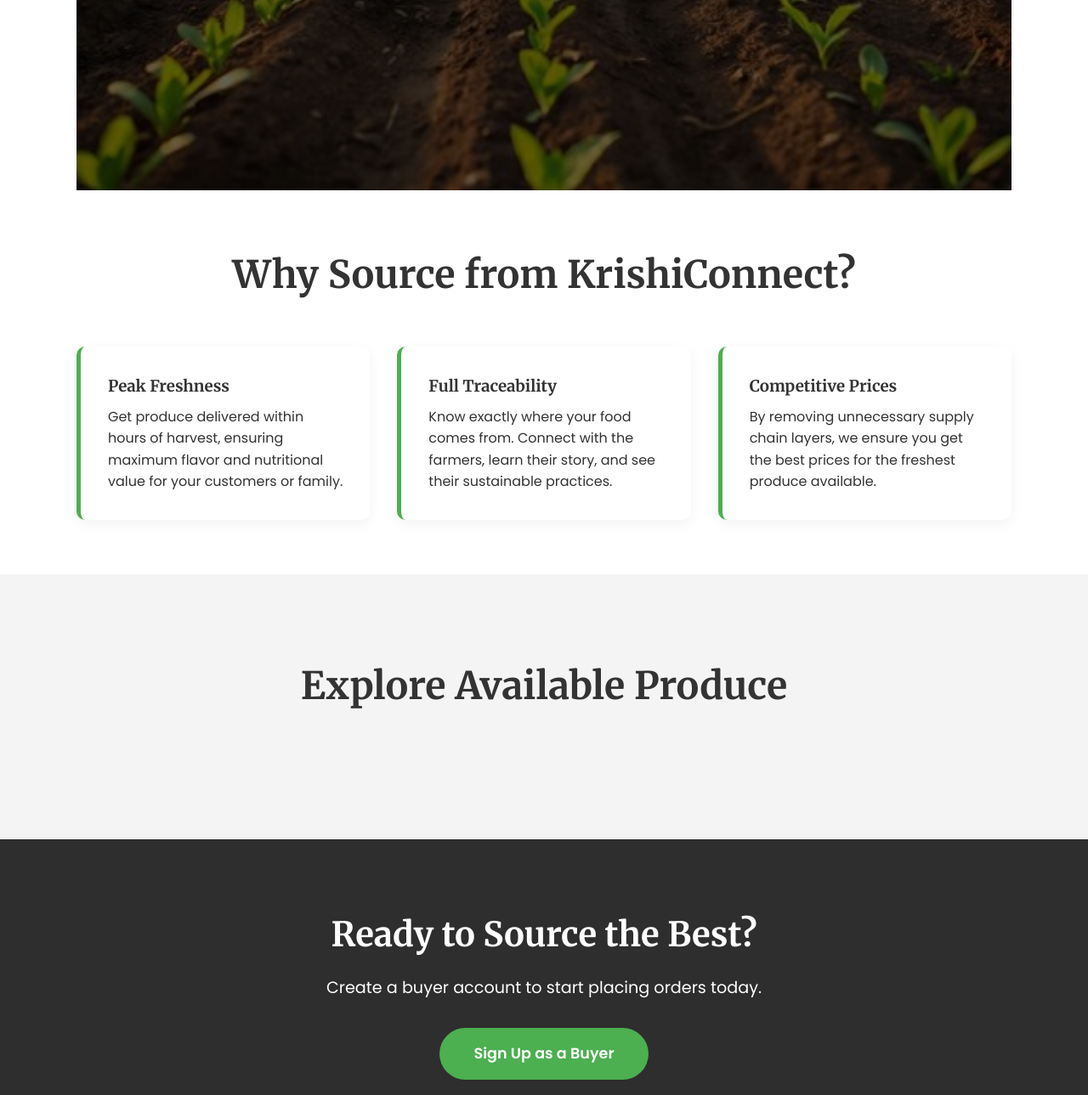
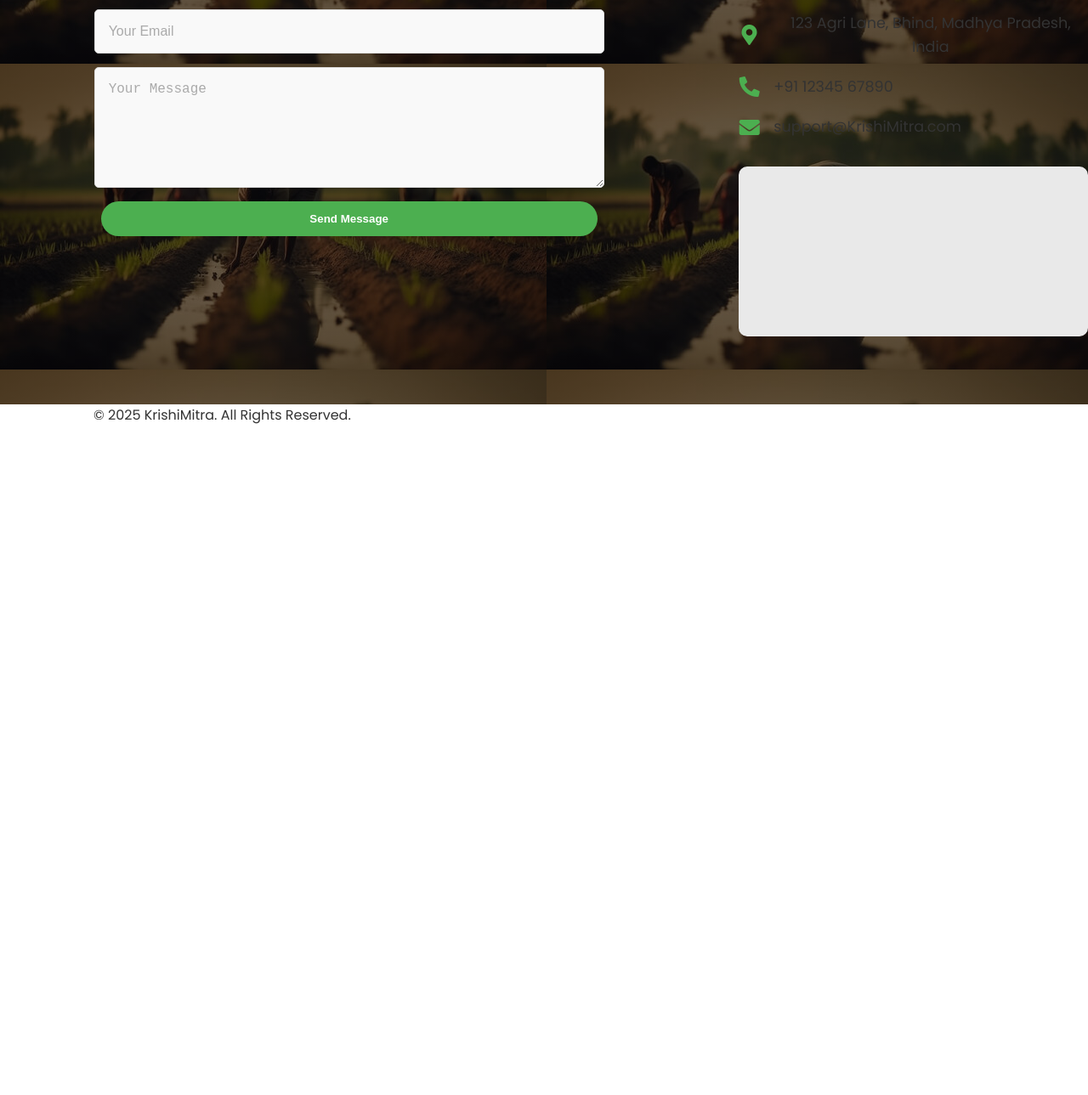
Before and after one commit to vivek22922/krishi, a plain HTML site: page farmer/frontend/buyers.html in a window 1280 px wide. Shown: the part 576-1865 px from the top of the page at 85% size. After the commit the page ends 1077 px from the top, so only its background shows below. Drawn offline with nearby package versions, Linux system fonts and the light colour scheme.

Commit message:
Update buyers.html

```diff
--- a/farmer/frontend/buyers.html
+++ b/farmer/frontend/buyers.html
@@ -3,7 +3,7 @@
 <head>
     <meta charset="UTF-8">
     <meta name="viewport" content="width=device-width, initial-scale=1.0">
-    <title>For Buyers - KrishiConnect</title>
+    <title>Contact Us - KrishiMitra</title>
     <link rel="stylesheet" href="style.css">
     <link href="https://unpkg.com/aos@2.3.1/dist/aos.css" rel="stylesheet">
     <link href="https://fonts.googleapis.com/css2?family=Poppins:wght@300;400;600;700&family=Merriweather:wght@700&display=swap" rel="stylesheet">
@@ -12,7 +12,7 @@
 <body>
 
     <nav class="navbar scrolled"> <div class="container">
-            <a href="index.html" class="nav-logo">KrishiConnect 🌱</a>
+            <a href="index.html" class="nav-logo">KrishiMitra 🌱</a>
             <ul class="nav-menu">
                 <li><a href="index.html" class="nav-link">Home</a></li>
                 <li><a href="about.html" class="nav-link">About</a></li>
@@ -21,57 +21,56 @@
                 <li><a href="contact.html" class="nav-link">Advisory</a></li>
             </ul>
             <div class="nav-actions">
-                <a href="#" class="btn btn-secondary" id="login-btn">Login</a>
-                <a href="#" class="btn btn-primary" id="signup-btn">Sign Up</a>
+                <a href="login.html" class="btn btn-secondary" id="login-btn">Login</a>
+                <a href="signup.html" class="btn btn-primary" id="signup-btn">Sign Up</a>
                 <a href="#" class="cart-icon" id="cart-icon"><i class="fas fa-shopping-cart"></i></a>
             </div>
         </div>
     </nav>
 
     <main>
-        <section class="page-header hero hero-buyers container">
-            <h1 data-aos="fade-up">Freshness You Can Trust. Prices You'll Love.</h1>
-            <p data-aos="fade-up" data-aos-delay="100">Source the highest quality produce directly from local farms. Transparent, reliable, and delivered fresh.</p>
-        </section>
+   <header id="hero" class="hero-contact">
+    <div class="hero-content">
+        <h1 class="hero-title">
+            <span class="char">G</span><span class="char">e</span><span class="char">t</span>
+            <span class="char">i</span><span class="char">n</span>
+            <span class="char">T</span><span class="char">o</span><span class="char">u</span><span class="char">c</span><span class="char">h</span><span class="char">.</span>
+        </h1>
+        <p class="hero-subtitle" data-aos="fade-up" data-aos-delay="500">Whether you're a farmer seeking advice, a buyer with a question, or just want to say hello - we're here to help.</p>
+    </div>
+</header>
 
-        <section class="benefits-detailed container">
-            <h2 data-aos="fade-up">Why Source from KrishiConnect?</h2>
-            <div class="benefit-grid">
-                <div class="benefit-item" data-aos="fade-up" data-aos-delay="100">
-                    <h3>Peak Freshness</h3>
-                    <p>Get produce delivered within hours of harvest, ensuring maximum flavor and nutritional value for your customers or family.</p>
+
+        <section class="page-header hero-contact container2">
+            <div class="contact-grid">
+                <div class="contact-form-container" data-aos="fade-right">
+                    <h3>Send us a Message</h3>
+                    <form class="contact-form">
+                        <input type="text" placeholder="Your Name" required>
+                        <input type="email" placeholder="Your Email" required>
+                        <textarea placeholder="Your Message" rows="6" required></textarea>
+                        <button type="submit" class="btn btn-primary">Send Message</button>
+                    </form>
                 </div>
-                <div class="benefit-item" data-aos="fade-up" data-aos-delay="150">
-                    <h3>Full Traceability</h3>
-                    <p>Know exactly where your food comes from. Connect with the farmers, learn their story, and see their sustainable practices.</p>
+                <div class="contact-details" data-aos="fade-left" data-aos-delay="100">
+                    <h3>Contact Information</h3>
+                    <p>Reach out to our team through any of the channels below.</p>
+                    <ul>
+                        <li><i class="fas fa-map-marker-alt"></i> 123 Agri Lane, Bhind, Madhya Pradesh, India</li>
+                        <li><i class="fas fa-phone-alt"></i> +91 12345 67890</li>
+                        <li><i class="fas fa-envelope"></i> support@KrishiMitra.com</li>
+                    </ul>
+                    <div class="map-placeholder">
+
+                    </div>
                 </div>
-                <div class="benefit-item" data-aos="fade-up" data-aos-delay="200">
-                    <h3>Competitive Prices</h3>
-                    <p>By removing unnecessary supply chain layers, we ensure you get the best prices for the freshest produce available.</p>
-                </div>
-            </div>
-        </section>
-
-        <section id="products" class="section bg-light">
-            <div class="container">
-                <h2 class="section-title" data-aos="fade-up">Explore Available Produce</h2>
-                <div id="product-grid" class="product-grid">
-                    </div>
-            </div>
-        </section>
-
-        <section class="cta-section">
-            <div class="container" data-aos="fade-up">
-                <h2>Ready to Source the Best?</h2>
-                <p>Create a buyer account to start placing orders today.</p>
-                <a href="#" class="btn btn-primary btn-large" id="buyer-signup-btn">Sign Up as a Buyer</a>
             </div>
         </section>
     </main>
 
     <footer>
         <div class="container">
-            <p>&copy; 2025 KrishiConnect. All Rights Reserved.</p>
+            <p>&copy; 2025 KrishiMitra. All Rights Reserved.</p>
         </div>
     </footer>
 
```
